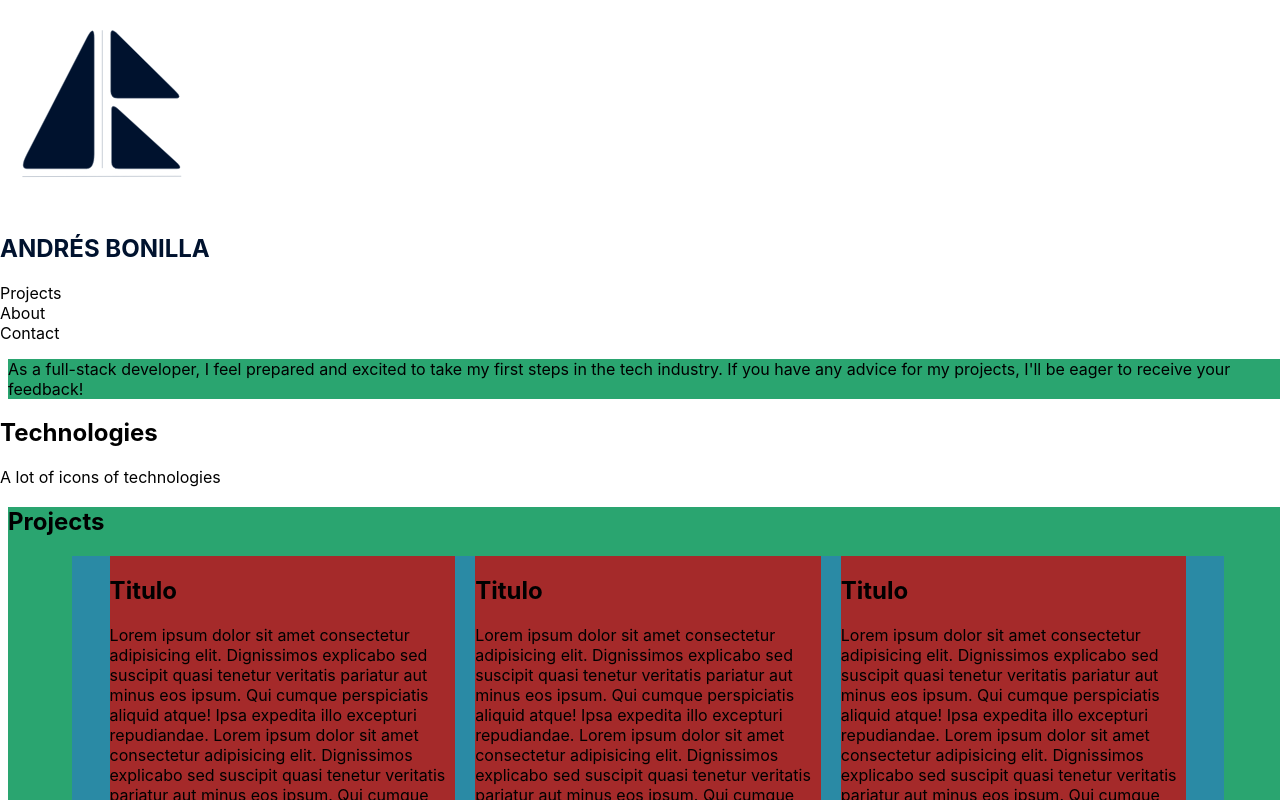
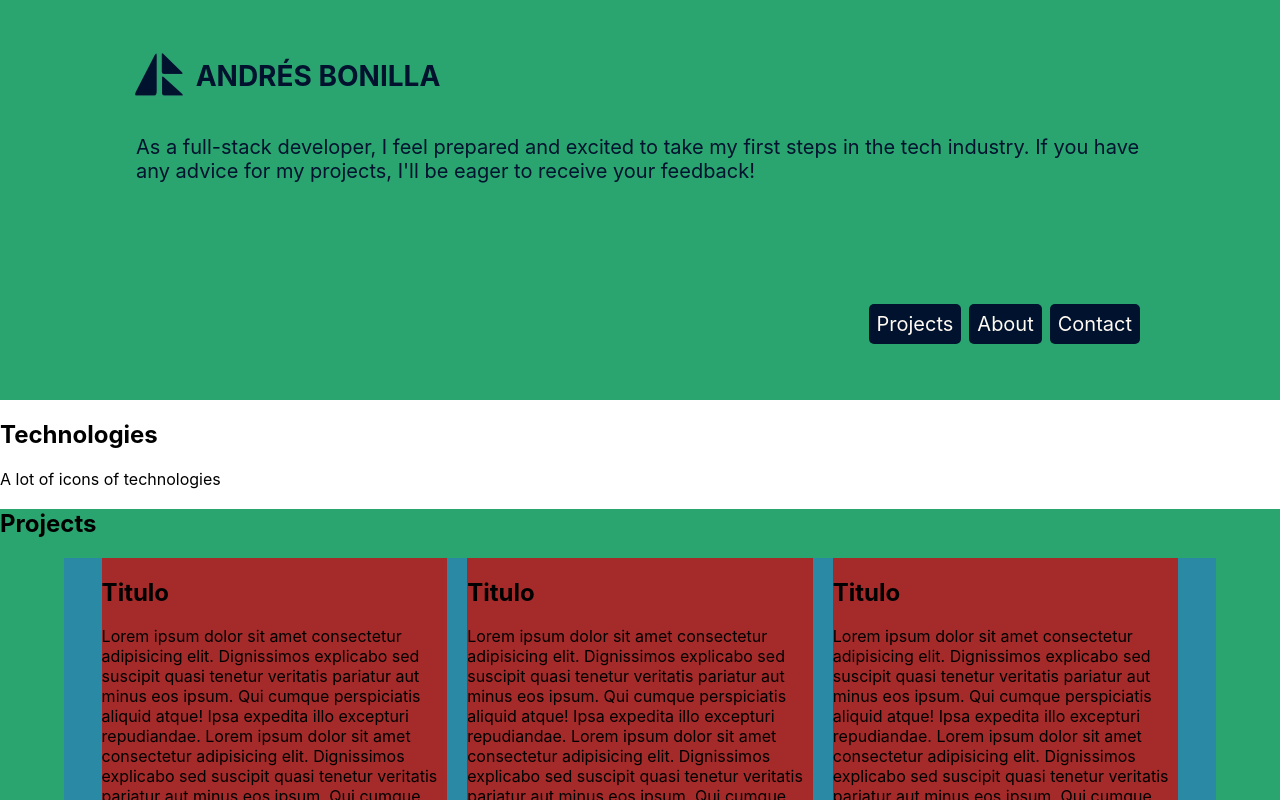
Before and after one commit to andres-bonilla/Portfolio, a React (Vite) app: page / in a window 1280 px wide. Shown: the top 800 px of the page. Built offline with nearby package versions, Linux system fonts and the light colour scheme.

Commit message:
Navbar expanded new size

```diff
--- a/src/components/App.jsx
+++ b/src/components/App.jsx
@@ -12,7 +12,7 @@ export const App = () => {
   const [headerClass, setHeaderClass] = useState("without-color");
 
   const listenScroll = () => {
-    if (window.scrollY > 150) setHeaderClass("with-color");
+    if (window.scrollY > 64) setHeaderClass("with-color");
     else setHeaderClass("without-color");
   };
 
@@ -25,7 +25,7 @@ export const App = () => {
     <>
       <Header headerClass={headerClass} />
       <main>
-        <Hello hello2={headerClass === "without-color" ? "hello3" : "hello2"} />
+        <Hello hello={headerClass === "without-color" ? "hello" : "hello2"} />
         <Techs />
         <Projects />
         <About />
--- a/src/components/Hello.jsx
+++ b/src/components/Hello.jsx
@@ -1,8 +1,8 @@
 import "../styles/Hello.css";
 
-export const Hello = ({ hello2 }) => {
+export const Hello = ({ hello }) => {
   return (
-    <section id="hello" className={hello2}>
+    <section className={hello}>
       <div id="hello-text-box">
         <p id="hello-text">
           As a full-stack developer, I feel prepared and excited to take my
--- a/src/styles/Article.css
+++ b/src/styles/Article.css
@@ -1,7 +1,6 @@
 section {
   background-color: rgb(42, 165, 112);
   width: 100%;
-  margin: 8px;
 }
 
 .grid-list {
--- a/src/styles/Header.css
+++ b/src/styles/Header.css
@@ -1,4 +1,4 @@
-/*header {
+header {
   display: flex;
   width: 100%;
   left: 0;
@@ -11,11 +11,11 @@
   position: absolute;
   z-index: 2;
   background-color: none;
-  height: 100vh;
+  height: 50vh;
 }
 
 .with-color {
   background-color: #00122e;
   position: fixed;
   height: 64px;
-}*/
+}
--- a/src/styles/Hello.css
+++ b/src/styles/Hello.css
@@ -1,19 +1,24 @@
-/*#hello {
+.hello {
   display: flex;
+  height: 50vh;
   justify-content: center;
   scrollbar-gutter: unset;
-}
-
-.hello3 {
-  height: 100vh;
   align-items: center;
   transition: 0.7s;
 }
 
 .hello2 {
-  height: 80vh;
+  display: flex;
+  justify-content: center;
+  scrollbar-gutter: unset;
+  background-color: blueviolet;
+  height: 164px;
   align-items: flex-end;
   transition: 0.7s;
+}
+
+.hello2 #hello-text-box {
+  display: none;
 }
 
 #hello-text-box {
@@ -27,4 +32,4 @@
   padding: 8px;
   margin: 15px 0px;
   color: #00122e;
-}*/
+}
--- a/src/styles/Nav.css
+++ b/src/styles/Nav.css
@@ -1,4 +1,4 @@
-/*nav {
+nav {
   display: flex;
   width: 80%;
   min-width: 360px;
@@ -81,4 +81,4 @@ li {
   #title-box {
     display: none;
   }
-}*/
+}
```
